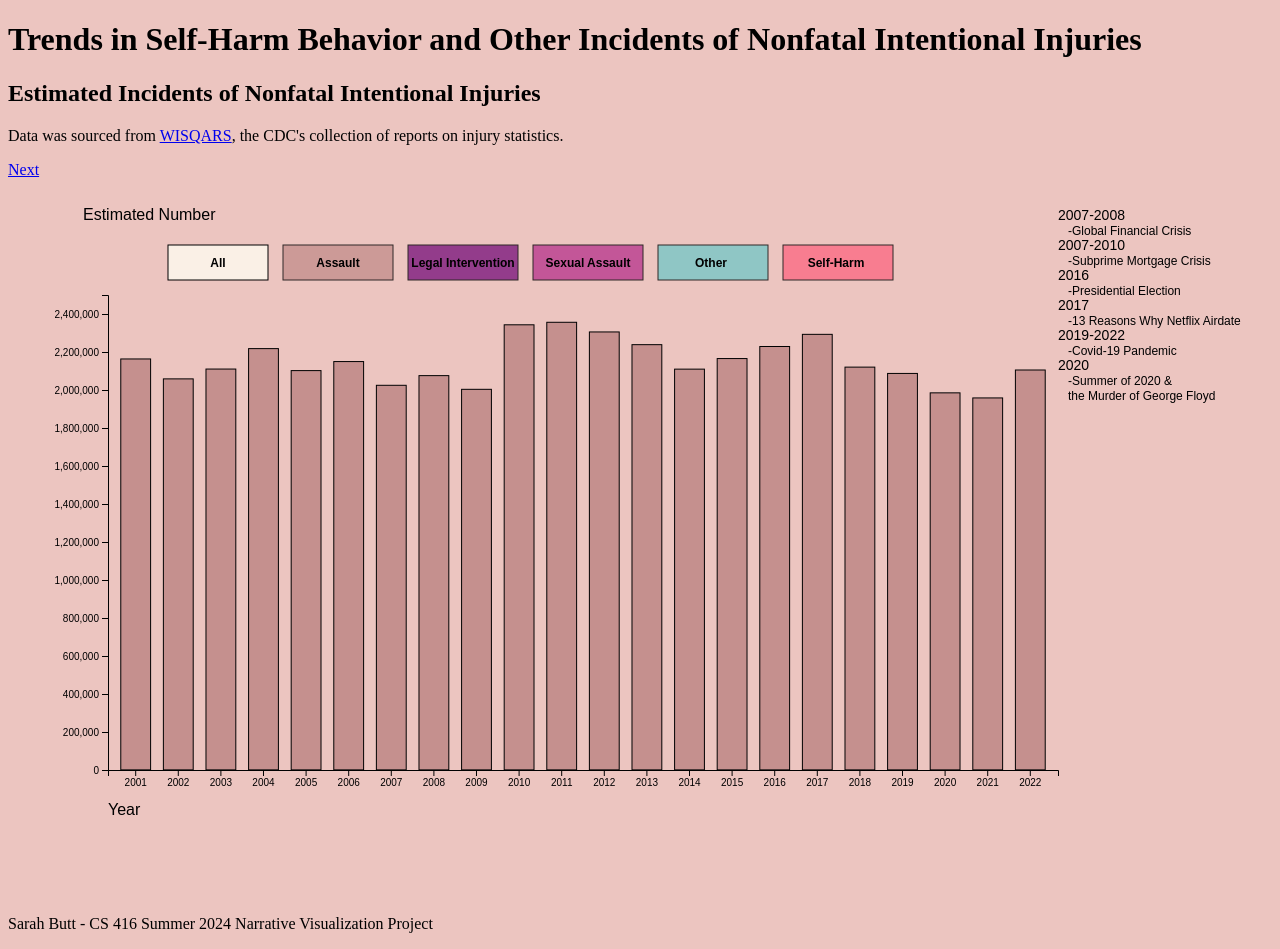
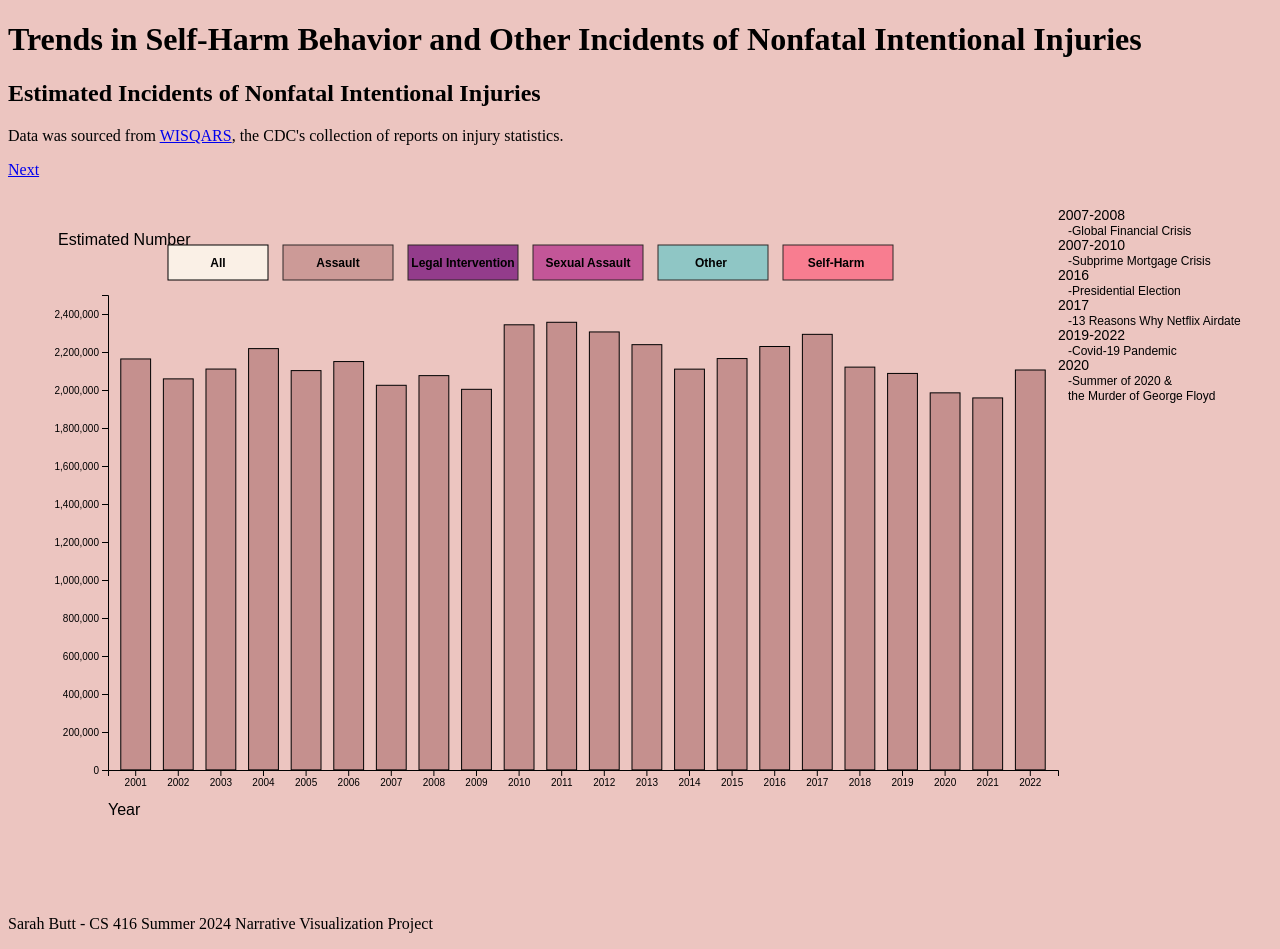
Before and after one commit to sarahaliene/Narrative-Visualization, a plain HTML site: page index.html in a window 1280 px wide. Shown: the top 949 px of the page. Drawn offline with nearby package versions, Linux system fonts and the light colour scheme.

Commit message:
Update index.html

```diff
--- a/index.html
+++ b/index.html
@@ -237,8 +237,8 @@ group5v2.selectAll("rect").data(categories).enter().append("rect")
 
 scene.append("g").attr("transform","translate("+50+","+0+")").call(d3.axisLeft(yScale));
 scene.append("g").append("text")
-	.attr("x", 25)
-	.attr("y", -25)
+	.attr("x", 0)
+	.attr("y", 0)
 	.attr("text-anchor", "left")
     	.attr("font-family", "sans-serif")
 	.attr("font-size", "16px")
```
